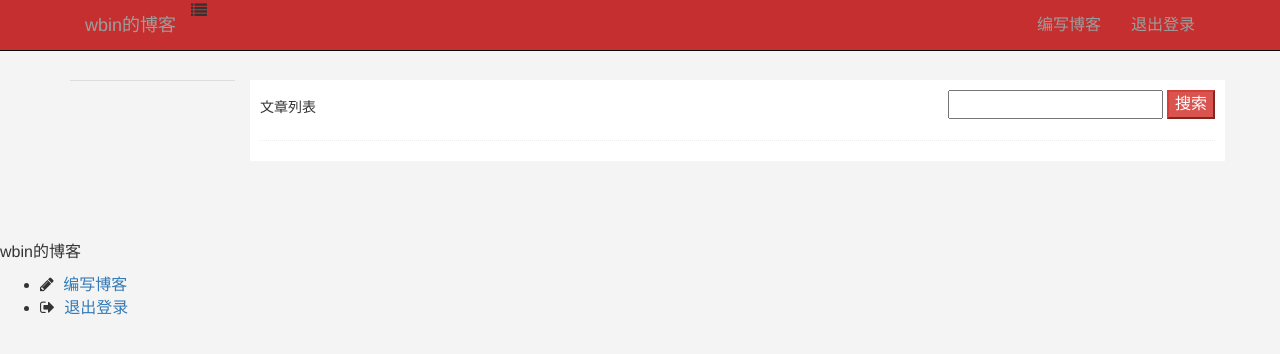
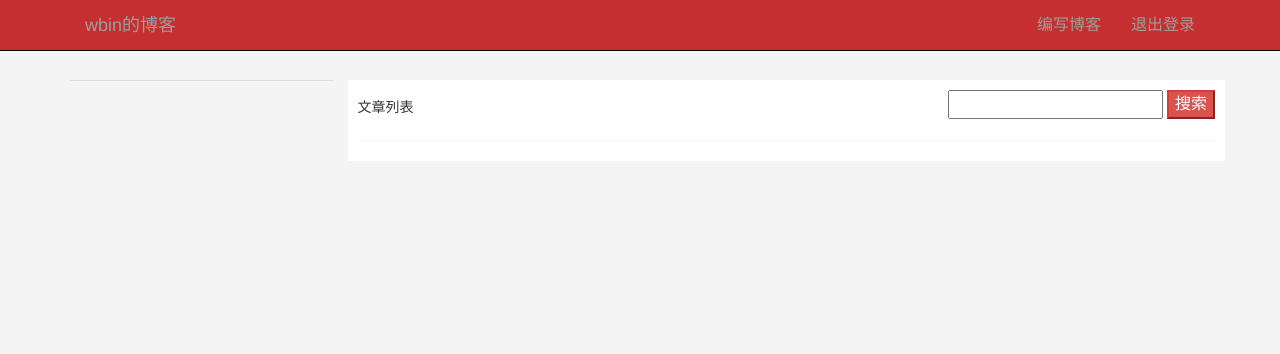
Before and after one commit to wbin327/MyBlog, a Flask app: template app/templates/blog/content.html in a window 1280 px wide. Shown: the top 354 px of the page. Run offline with Flask 2, Linux system fonts and the light colour scheme; the template is opened without the code that fills it, so the values that code supplies are empty; the visitor is signed in with stand-in values (Sample User, id 1); some libraries are stand-ins or nearby versions.

Commit message:
响应式bug修复
修复上一个版本的bug

Co-Authored-By: wbin327 <wbin327@users.noreply.github.com>

```diff
--- a/app/static/css/content.css
+++ b/app/static/css/content.css
@@ -99,6 +99,12 @@ i{
     margin: 0;
 }
 #header-toggle{
+    display: none;
+}
+#sidebar_trigger{
+    display: none;
+}
+aside{
     display: none;
 }
 
@@ -211,4 +217,5 @@ i{
         width: 100%;
     }
 
+
 }
--- a/app/static/js/content.js
+++ b/app/static/js/content.js
@@ -1,6 +1,7 @@
 ;$(function () {
 
     $('#sidebar_trigger').on('click',function () {
+        $('aside').show();
         $('#header').hide();
         $('.mask').fadeIn();
         $('#sidebar').animate({right:0});
--- a/app/static/js/read_blog.js
+++ b/app/static/js/read_blog.js
@@ -1,5 +1,6 @@
 
 $('#sidebar_trigger').on('click',function () {
+     $('aside').show();
     $('#header').hide();
     $('.mask').fadeIn();
     $('#sidebar').animate({right:0});
--- a/app/templates/blog/content.html
+++ b/app/templates/blog/content.html
@@ -49,7 +49,7 @@
     <div class="container middle">
 
        <div class="row">
-            <div class="col-lg-2 col-md-3">
+            <div class="col-lg-3 col-md-3">
                 <ul class="nav nav-tabs  nav-stacked left_sidebar collapse navbar-collapse" id="left-sidebar">
                     {% for son in son_list %}
                         <li class="sidebar-li"><a href="/blog/get_blog?header={{ header }}&sidebar={{ son.name }}" >{{ son.name }}</a></li>
@@ -57,7 +57,7 @@
                 </ul>
             </div>
 
-           <div class="col-lg-10 col-md-9" id="blog_list">
+           <div class="col-lg-9 col-md-9" id="blog_list">
 
                <div class="blog_list_header">
                    <h5>文章列表</h5>
```
Also changed, not shown: app/static/css/read_blog.css (+8 -0 lines), app/templates/blog/read_blog.html (+2 -5 lines).
